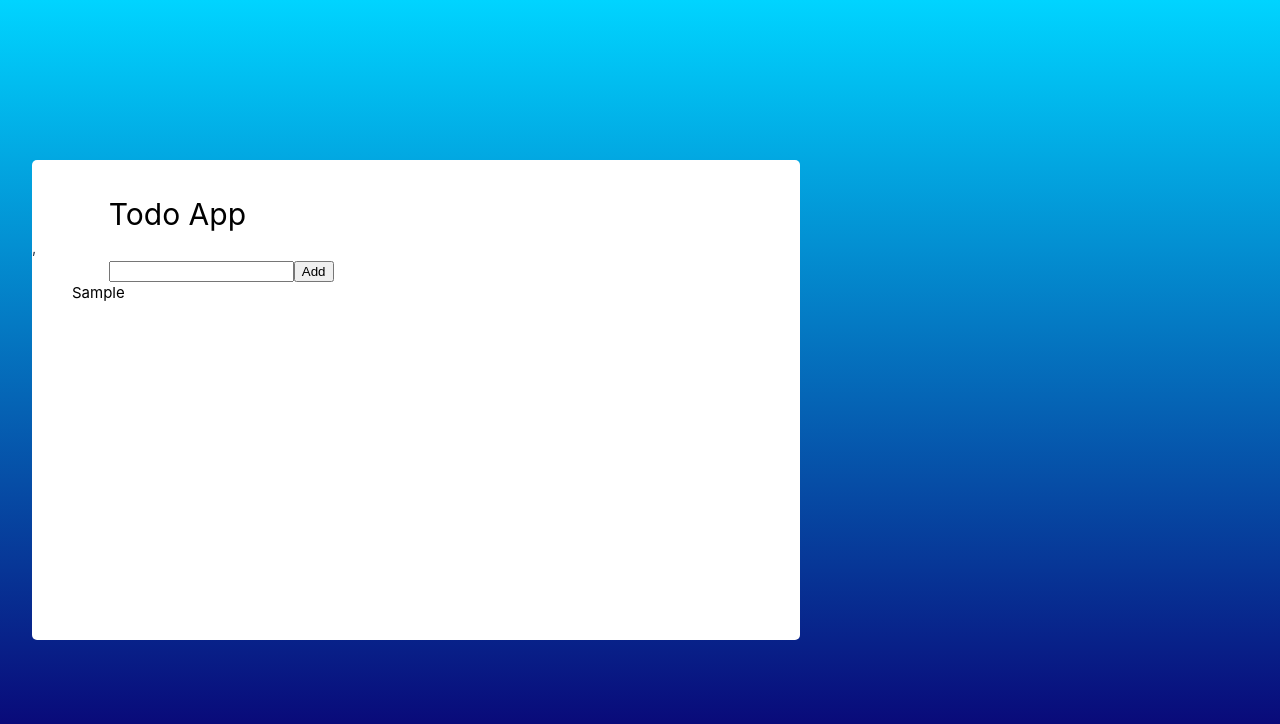
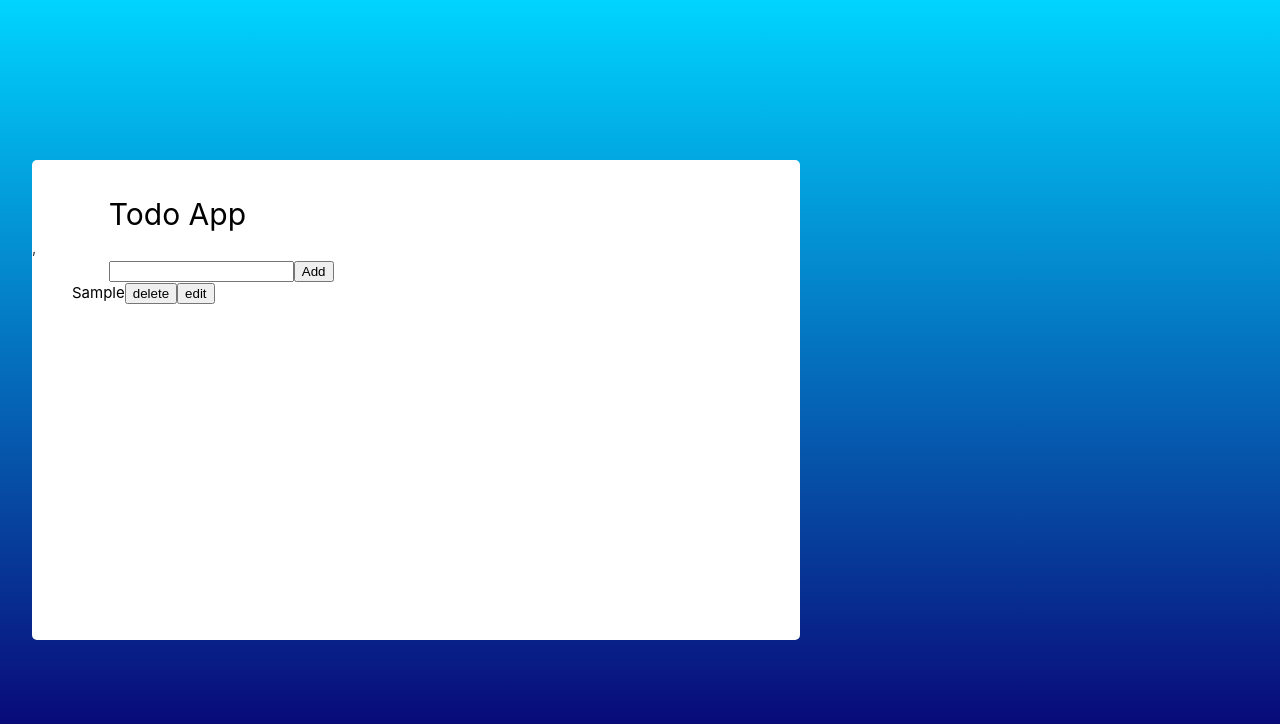
Before and after one commit to skowron91/todo-list, a Vue app: page / in a window 1280 px wide. Both pictures are taken after typing "Sample" into the empty fields and a click on the button "Add". Shown: the top 724 px of the page. Built offline with nearby package versions, Linux system fonts and the light colour scheme.

Commit message:
Adding delete and editing functionality

```diff
--- a/src/App.vue
+++ b/src/App.vue
@@ -1,14 +1,18 @@
 <script>
 import CreateTask from './components/CreateTask.vue'
+import Task from './components/Task.vue'
 
 export default {
   name: 'App',
   components: {
     CreateTask,
+    Task,
+  props: ['task']
   },
   data() {
     return {
       items: [],
+      task:"",
     }
   },
   methods: {
@@ -16,6 +20,15 @@ export default {
       this.items.push(item)
       console.log(this.items);
     },
+
+    deleteItem(index) {
+      this.items.splice(index, 1)
+    },
+
+    editItem(index) {
+      this.task = this.items[index],
+      console.log(this.task);
+    }
   }
 }
 </script>
@@ -23,8 +36,12 @@ export default {
 <template>
   <header>
     <h1 class="appTitle">Todo App</h1>,
-    <CreateTask :items="items" @add-item="addItem" />
-    <ul><li v-for="item in items" style="color: black">{{ item }}</li></ul>
+    <CreateTask :items="items" @add-item="addItem" :value="this.task"/>
+
+    <ul>
+      <Task v-for="(item, index) in items" :key="index" @delete="deleteItem(index)"
+      @edit="editItem(index)">{{ item }}</Task>
+    </ul>
   </header>
 
 </template>
--- a/src/components/CreateTask.vue
+++ b/src/components/CreateTask.vue
@@ -2,25 +2,32 @@
 import App from '../App.vue';
 
 export default {
-
+  props: {
+    value: {
+      type: String,
+      required: true,
+    },
+  },
 data() {
   return {
-    insertedValue: '',
+    task: "",
   }
 },
 
 methods: {
   addItem() {
-    this.$emit('add-item', this.insertedValue);
-    this.insertedValue = "";
-  }
+    this.$emit('add-item', this.task);
+    this.task = "";
+  },
+
 }
 }
 </script>
 
 <template>
   <div class="addComponent">
-    <input class="newTask" v-model="insertedValue">
+    <input class="newTask"
+      v-model="task" >
     <button class="addBtn" type="submit" @click="addItem">Add</button>
   </div>
 
--- /dev/null
+++ b/src/components/Task.vue
@@ -0,0 +1,38 @@
+<script >
+
+import App from '../App.vue';
+
+export default {
+
+data() {
+  return {
+
+  }
+
+},
+
+methods: {
+  deleteItem(index){
+    this.$emit('delete', index)
+  },
+
+  editItem(index){
+    this.$emit('edit', index)
+  }
+}
+}
+</script>
+
+<template>
+ <li>
+  <slot></slot>
+  <button @click="deleteItem(index)">delete</button>
+  <button @click="editItem(index)">edit</button>
+ </li>
+</template>
+
+<style scoped>
+li {
+color: black;
+}
+</style>
```
